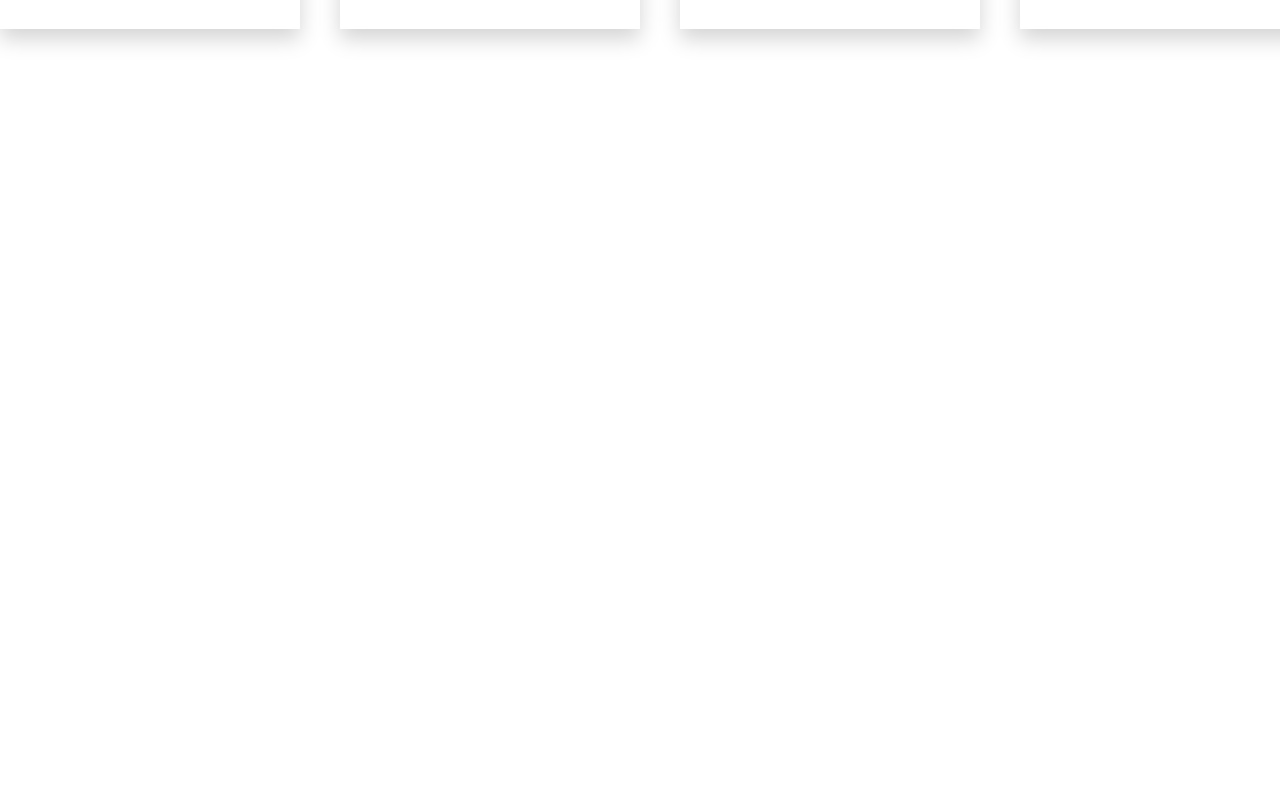
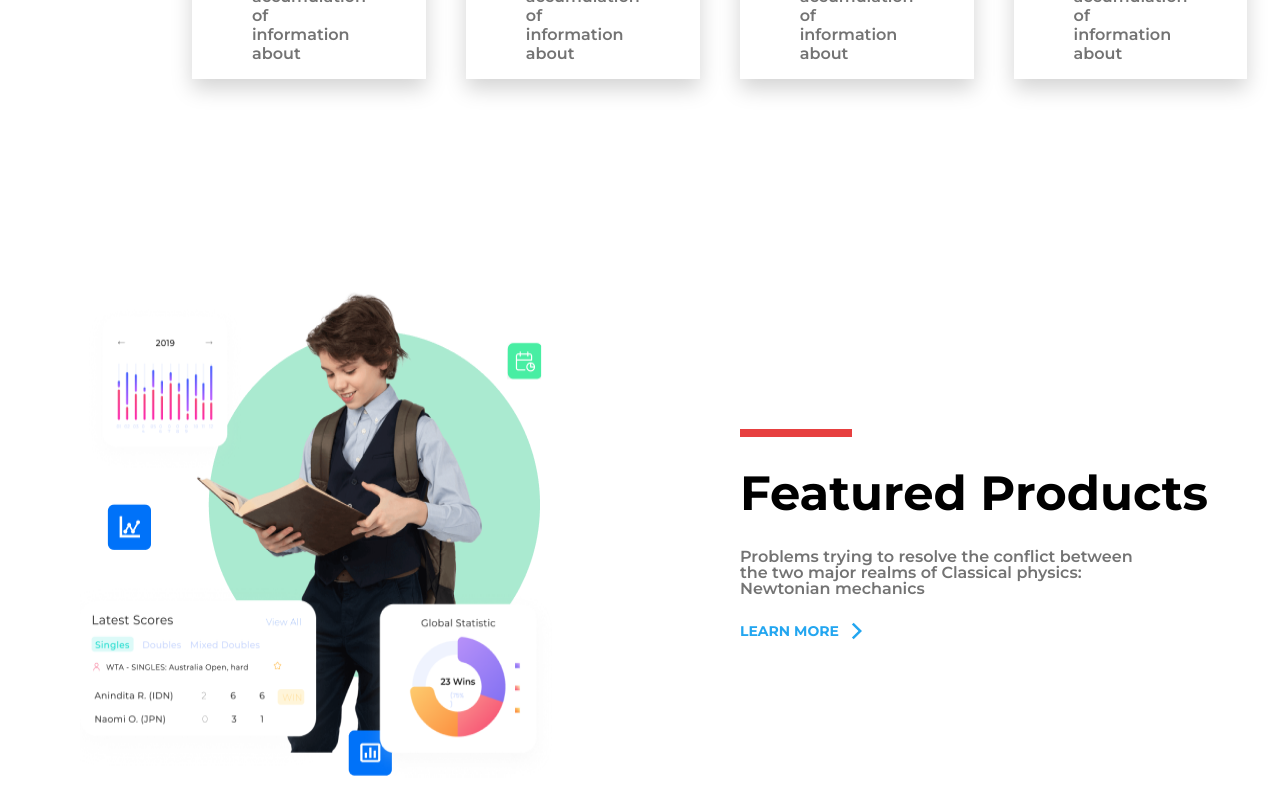
Before and after one commit to JW357/Internship-project, a React (Create React App) app: page / in a window 1280 px wide. Shown: the part 1310-2110 px from the top of the page. Before the commit the page ends 1389 px from the top, so only its background shows below. Built offline with nearby package versions, Linux system fonts and the light colour scheme.

Commit message:
adding section 3, renaming classes and merging smaller classes into the bigger one

```diff
--- /dev/null
+++ b/src/components/FeaturedProducts/FeaturedProducts.jsx
@@ -0,0 +1,33 @@
+import React from 'react';
+import './style.scss';
+import { Button } from '@material-ui/core';
+import ArrowForwardIosIcon from '@material-ui/icons/ArrowForwardIos';
+import image from './pictureproducts.png';
+
+function FeaturedProducts() {
+  return (
+    <div className="productsContainer">
+      <img src={image} alt="child-stats" />
+      <div className="productsHeader">
+        <span className="redStripe" />
+        <h1>Featured Products</h1>
+        <p>
+          Problems trying to resolve the conflict between
+          <br />
+          the two major realms of Classical physics:
+          <br />
+          Newtonian mechanics
+        </p>
+        <Button
+          className="moreButton"
+          endIcon={<ArrowForwardIosIcon />}
+          variant=""
+        >
+          Learn More
+        </Button>
+      </div>
+    </div>
+  );
+}
+
+export default FeaturedProducts;
--- /dev/null
+++ b/src/components/FeaturedProducts/index.jsx
@@ -0,0 +1,3 @@
+import FeaturedProducts from './FeaturedProducts';
+
+export default FeaturedProducts;
--- /dev/null
+++ b/src/components/FeaturedProducts/style.scss
@@ -0,0 +1,30 @@
+@import '../../App.scss';
+
+.productsContainer{
+    display: flex;
+    justify-content: center;
+    margin-top: 200px;
+}
+
+.productsHeader{
+    padding: 150px 0 150px 150px;
+    h1{
+        font-size: 3rem;
+    }
+    .redStripe{
+        height: 6px;
+        width: 110px;
+        background-color: #E74040;
+        border: 1px solid #E74040;
+        display: block;
+    }
+    p {
+        color: $secondTextColor;
+        font-weight: 600;
+    }
+    .moreButton{
+        color: $primaryColor;
+        font-weight: 700;
+        padding: 6px 0;
+    }
+}
--- a/src/components/Home/Home.jsx
+++ b/src/components/Home/Home.jsx
@@ -3,6 +3,7 @@ import { Box, ThemeProvider } from '@material-ui/core';
 import Navbar from '../Navbar';
 import Header from '../Header';
 import PracticeAdvice from '../PracticeAdvice';
+import FeaturedProducts from '../FeaturedProducts';
 import { theme } from '../../styles/commons';
 import { useStyles } from './style';
 
@@ -11,14 +12,15 @@ export default function Home() {
   return (
     <>
       <ThemeProvider className={classes.root} theme={theme}>
-        <Box className={classes.blueElementSmall} />
+        <Box className={classes.backgroundBoxSmall} />
         <Box className={classes.headerCourses}>
           <Navbar />
           <Header />
         </Box>
-        <Box className={classes.blueElementBig} />
+        <Box className={classes.backgroundBoxBig} />
         <body>
           <PracticeAdvice />
+          <FeaturedProducts />
         </body>
       </ThemeProvider>
     </>
--- a/src/components/Home/style.js
+++ b/src/components/Home/style.js
@@ -5,7 +5,7 @@ export const useStyles = makeStyles({
   headerCourses: {
     textAlign: 'center',
   },
-  blueElementSmall: {
+  backgroundBoxSmall: {
     content: ' ',
     position: 'absolute',
     width: '130px',
@@ -13,7 +13,7 @@ export const useStyles = makeStyles({
     borderRadius: '0 0 40px 0',
     background: '#B2E3FF',
   },
-  blueElementBig: {
+  backgroundBoxBig: {
     content: ' ',
     position: 'absolute',
     width: '800px',
--- a/src/components/PracticeAdvice/PracticeAdvice.jsx
+++ b/src/components/PracticeAdvice/PracticeAdvice.jsx
@@ -21,7 +21,7 @@ function PracticeAdvice() {
         </div>
         <div className="practiceBlocks">
           <div className="first__block">
-            <div className="first-icon__box">
+            <div className="icon__box icon__box-blue">
               <SentimentSatisfiedIcon fontSize="large" className="sentiment" />
             </div>
             <h5>Evaluation time</h5>
@@ -29,7 +29,7 @@ function PracticeAdvice() {
             <p>The gradual accumulation of information about</p>
           </div>
           <div className="second__block">
-            <div className="second-icon__box">
+            <div className="icon__box icon__box-green">
               <DoneAllIcon fontSize="large" className="done" />
             </div>
             <h5>training Courses</h5>
@@ -37,7 +37,7 @@ function PracticeAdvice() {
             <p>The gradual accumulation of information about</p>
           </div>
           <div className="third__block">
-            <div className="third-icon__box">
+            <div className="icon__box icon__box-grey">
               <CreditCardIcon fontSize="large" className="creditCard" />
             </div>
             <h5>Evaluation time</h5>
@@ -45,7 +45,7 @@ function PracticeAdvice() {
             <p>The gradual accumulation of information about</p>
           </div>
           <div className="fourth__block">
-            <div className="fourth-icon__box">
+            <div className="icon__box icon__box-pink">
               <TuneIcon fontSize="large" className="tune" />
             </div>
             <h5>Market Analisys</h5>
--- a/src/components/PracticeAdvice/style.scss
+++ b/src/components/PracticeAdvice/style.scss
@@ -1,7 +1,8 @@
 @import '../../App.scss';
 
 section{
-    display: flex;
+    max-width: 70vw;
+    margin: 150px auto;
 }
 
 .practiceBlocks{
@@ -33,7 +34,7 @@ section{
     &:hover{
         background: $primaryColor;
         transform: scale(1.1);
-        .first-icon__box, .second-icon__box, .third-icon__box, .fourth-icon__box, span{
+        .icon__box, span{
             background: white;
             color: $primaryColor;
             border-color: white;
@@ -72,7 +73,8 @@ section{
 .first__block, .second__block, .third__block {
     margin-right: 40px;
 }
-.first-icon__box{
+
+.icon__box{
     width: 70px;
     height: 70px;
     background-color: $secondaryColor;
@@ -80,34 +82,18 @@ section{
     display: flex;
     align-items: center;
     border-radius: 10px;
-}
-
-.second-icon__box{
-    width: 70px;
-    height: 70px;
-    background-color: #B9EAA8;
-    justify-content: center;
-    display: flex;
-    align-items: center;
-    border-radius: 10px;
-}
-.third-icon__box{
-    width: 70px;
-    height: 70px;
-    background-color: #aca8a8;
-    justify-content: center;
-    display: flex;
-    align-items: center;
-    border-radius: 10px;
-}
-.fourth-icon__box{
-    width: 70px;
-    height: 70px;
-    background-color: #f19696a8;
-    justify-content: center;
-    display: flex;
-    align-items: center;
-    border-radius: 10px;
+    &-blue{
+        background: $secondaryColor;
+    }
+    &-green{
+        background: #B9EAA8;
+    }
+    &-grey{
+        background: #aca8a8;
+    }
+    &-pink{
+        background: #f19696a8;
+    }
 }
 
 .sentiment{
```
Also changed, not shown: src/components/FeaturedProducts/pictureproducts.png (added).
